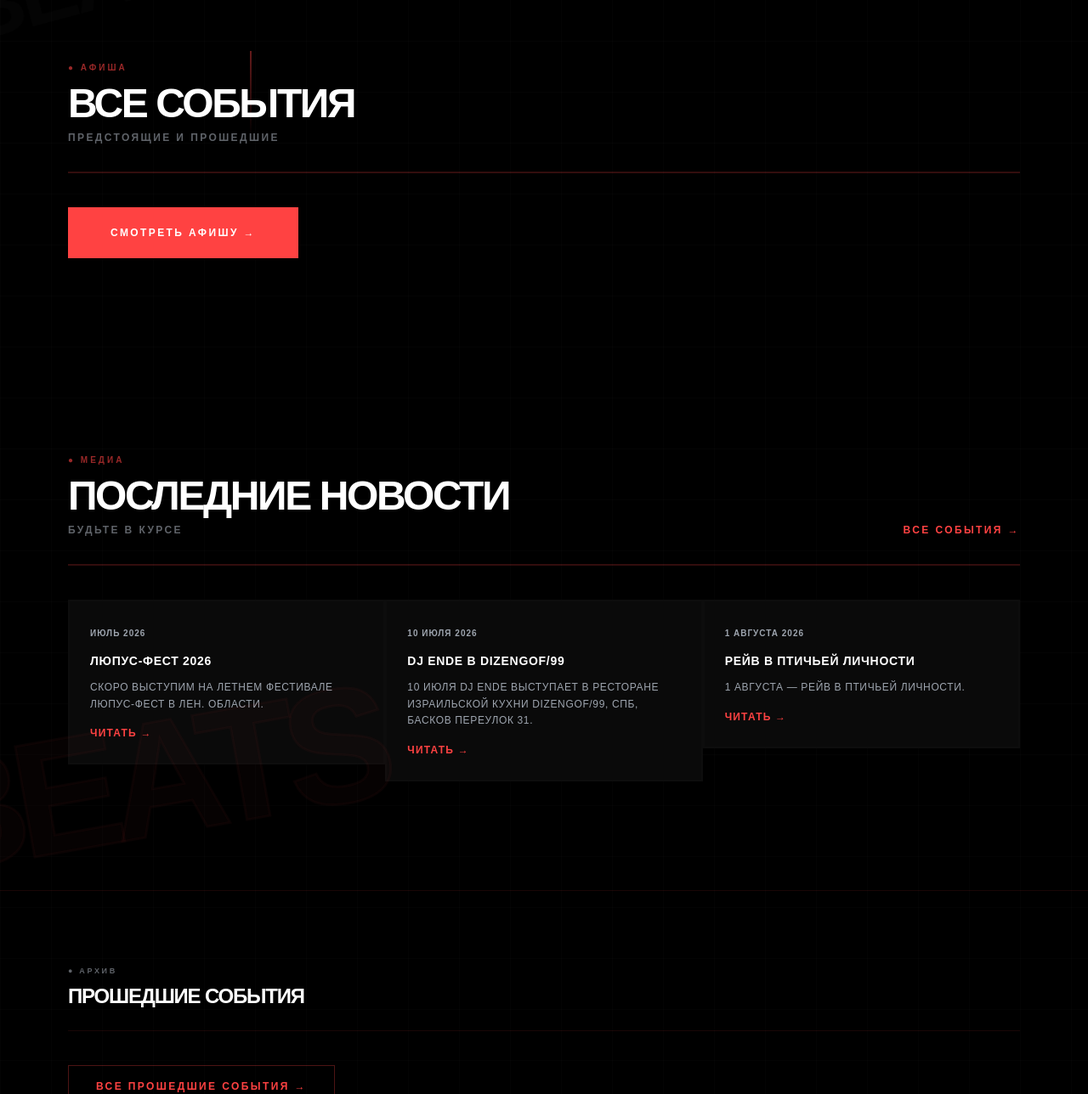
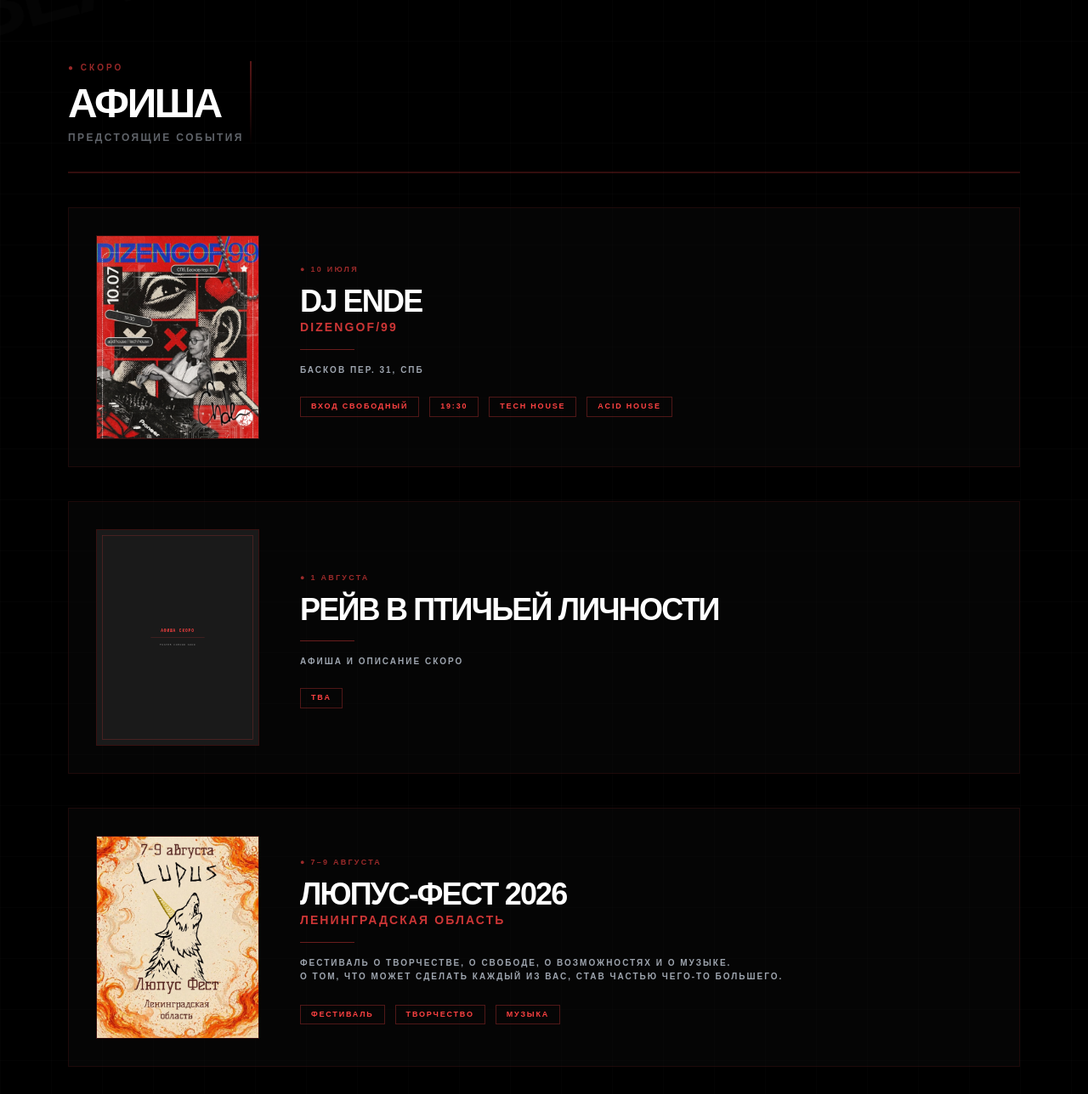
Before and after one commit to Alexander-Golomonosov/10-12djs-website, a Next.js app: page / in a window 1280 px wide. Shown: the part 1512-2800 px from the top of the page at 85% size. Built offline with nearby package versions, Linux system fonts and the light colour scheme; a web font is replaced by a local one.

Commit message:
Прошедшие в хронологическом порядке на /afisha. На главной только предстоящие.

```diff
--- a/src/app/page.tsx
+++ b/src/app/page.tsx
@@ -138,16 +138,90 @@ export default function Home() {
 
       <section className="relative mx-auto max-w-6xl px-4 py-24">
         <div className="border-b-2 border-accent/20 pb-8">
-          <span className="text-[10px] font-bold tracking-[0.3em] text-accent/60">● АФИША</span>
-          <h2 className="mt-2 text-4xl font-black tracking-tighter sm:text-5xl">ВСЕ СОБЫТИЯ</h2>
-          <p className="mt-2 text-xs font-semibold tracking-[0.2em] text-muted/60">ПРЕДСТОЯЩИЕ И ПРОШЕДШИЕ</p>
+          <span className="text-[10px] font-bold tracking-[0.3em] text-accent/60">● СКОРО</span>
+          <h2 className="mt-2 text-4xl font-black tracking-tighter sm:text-5xl">АФИША</h2>
+          <p className="mt-2 text-xs font-semibold tracking-[0.2em] text-muted/60">ПРЕДСТОЯЩИЕ СОБЫТИЯ</p>
         </div>
-        <Link
-          href="/afisha"
-          className="mt-10 inline-flex items-center gap-2 border-2 border-accent bg-accent px-12 py-5 text-xs font-bold tracking-[0.2em] text-white transition-all hover:bg-accent-hover"
-        >
-          СМОТРЕТЬ АФИШУ →
-        </Link>
+        <div className="mt-10 space-y-10">
+          <div className="flex flex-col items-center border border-accent/10 bg-card/50 p-8 lg:flex-row lg:gap-12">
+            <div className="w-48 shrink-0">
+              <Image
+                src="/dizengof-poster.jpg"
+                alt="DJ ENDE В DIZENGOF/99"
+                width={1024}
+                height={1280}
+                className="border border-accent/20 object-cover"
+              />
+            </div>
+            <div className="mt-6 text-center lg:mt-0 lg:text-left">
+              <span className="text-[9px] font-semibold tracking-[0.25em] text-accent/60">● 10 ИЮЛЯ</span>
+              <h2 className="mt-2 text-3xl font-black tracking-tighter sm:text-4xl">DJ ENDE</h2>
+              <p className="text-sm font-bold tracking-[0.15em] text-accent/80">DIZENGOF/99</p>
+              <div className="mx-auto mt-4 h-px w-16 bg-accent/40 lg:mx-0" />
+              <p className="mt-4 text-[10px] font-semibold tracking-[0.2em] text-muted">БАСКОВ ПЕР. 31, СПБ</p>
+              <div className="mt-6 flex flex-wrap items-center justify-center gap-3 lg:justify-start">
+                <span className="border border-accent/30 px-3 py-1 text-[9px] font-bold tracking-[0.2em] text-accent">ВХОД СВОБОДНЫЙ</span>
+                <span className="border border-accent/30 px-3 py-1 text-[9px] font-bold tracking-[0.2em] text-accent">19:30</span>
+                <span className="border border-accent/30 px-3 py-1 text-[9px] font-bold tracking-[0.2em] text-accent">TECH HOUSE</span>
+                <span className="border border-accent/30 px-3 py-1 text-[9px] font-bold tracking-[0.2em] text-accent">ACID HOUSE</span>
+              </div>
+            </div>
+          </div>
+          <div className="flex flex-col items-center border border-accent/10 bg-card/50 p-8 lg:flex-row lg:gap-12">
+            <div className="w-48 shrink-0">
+              <Image
+                src="/placeholder-poster.svg"
+                alt="РЕЙВ В ПТИЧЬЕЙ ЛИЧНОСТИ"
+                width={600}
+                height={800}
+                className="border border-accent/20 object-cover"
+              />
+            </div>
+            <div className="mt-6 text-center lg:mt-0 lg:text-left">
+              <span className="text-[9px] font-semibold tracking-[0.25em] text-accent/60">● 1 АВГУСТА</span>
+              <h2 className="mt-2 text-3xl font-black tracking-tighter sm:text-4xl">РЕЙВ В ПТИЧЬЕЙ ЛИЧНОСТИ</h2>
+              <div className="mx-auto mt-4 h-px w-16 bg-accent/40 lg:mx-0" />
+              <p className="mt-4 text-[10px] font-semibold tracking-[0.2em] text-muted">АФИША И ОПИСАНИЕ СКОРО</p>
+              <div className="mt-6 flex flex-wrap items-center justify-center gap-3 lg:justify-start">
+                <span className="border border-accent/30 px-3 py-1 text-[9px] font-bold tracking-[0.2em] text-accent">TBA</span>
+              </div>
+            </div>
+          </div>
+          <div className="flex flex-col items-center border border-accent/10 bg-card/50 p-8 lg:flex-row lg:gap-12">
+            <div className="w-48 shrink-0">
+              <Image
+                src="/upcoming-lupus-fest.jpg"
+                alt="ЛЮПУС-ФЕСТ 2026"
+                width={1080}
+                height={1350}
+                className="border border-accent/20 object-cover"
+              />
+            </div>
+            <div className="mt-6 text-center lg:mt-0 lg:text-left">
+              <span className="text-[9px] font-semibold tracking-[0.25em] text-accent/60">● 7–9 АВГУСТА</span>
+              <h2 className="mt-2 text-3xl font-black tracking-tighter sm:text-4xl">ЛЮПУС-ФЕСТ 2026</h2>
+              <p className="text-sm font-bold tracking-[0.15em] text-accent/80">ЛЕНИНГРАДСКАЯ ОБЛАСТЬ</p>
+              <div className="mx-auto mt-4 h-px w-16 bg-accent/40 lg:mx-0" />
+              <p className="mt-4 max-w-xl text-[10px] font-semibold leading-relaxed tracking-[0.2em] text-muted">
+                ФЕСТИВАЛЬ О ТВОРЧЕСТВЕ, О СВОБОДЕ, О ВОЗМОЖНОСТЯХ И О МУЗЫКЕ.<br />
+                О ТОМ, ЧТО МОЖЕТ СДЕЛАТЬ КАЖДЫЙ ИЗ ВАС, СТАВ ЧАСТЬЮ ЧЕГО-ТО БОЛЬШЕГО.
+              </p>
+              <div className="mt-6 flex flex-wrap items-center justify-center gap-3 lg:justify-start">
+                <span className="border border-accent/30 px-3 py-1 text-[9px] font-bold tracking-[0.2em] text-accent">ФЕСТИВАЛЬ</span>
+                <span className="border border-accent/30 px-3 py-1 text-[9px] font-bold tracking-[0.2em] text-accent">ТВОРЧЕСТВО</span>
+                <span className="border border-accent/30 px-3 py-1 text-[9px] font-bold tracking-[0.2em] text-accent">МУЗЫКА</span>
+              </div>
+            </div>
+          </div>
+        </div>
+        <div className="mt-10 text-center">
+          <Link
+            href="/afisha"
+            className="inline-flex items-center gap-2 border border-accent/30 px-8 py-4 text-xs font-bold tracking-[0.2em] text-accent transition-all hover:border-accent/60"
+          >
+            ВСЕ СОБЫТИЯ (ВКЛ. ПРОШЕДШИЕ) →
+          </Link>
+        </div>
       </section>
 
       <section className="relative mx-auto max-w-6xl px-4 py-32">
@@ -172,20 +246,6 @@ export default function Home() {
         </div>
       </section>
 
-      <section className="border-t border-accent/10 py-20">
-        <div className="mx-auto max-w-6xl px-4">
-          <div className="border-b border-accent/10 pb-6">
-            <span className="text-[9px] font-bold tracking-[0.3em] text-muted/60">● АРХИВ</span>
-            <h2 className="mt-1 text-2xl font-black tracking-tighter">ПРОШЕДШИЕ СОБЫТИЯ</h2>
-          </div>
-          <Link
-            href="/afisha"
-            className="mt-10 inline-flex items-center gap-2 border border-accent/30 px-8 py-4 text-xs font-bold tracking-[0.2em] text-accent transition-all hover:border-accent/60"
-          >
-            ВСЕ ПРОШЕДШИЕ СОБЫТИЯ →
-          </Link>
-        </div>
-      </section>
     </>
   );
 }
```
Also changed, not shown: src/app/afisha/page.tsx (+99 -99 lines).
